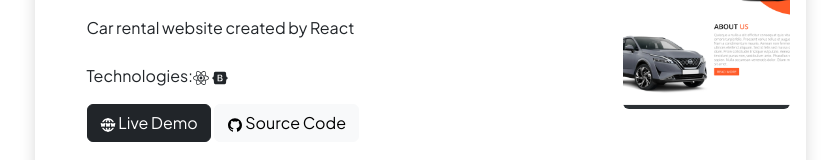
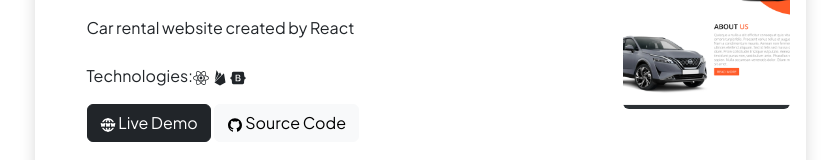
Before and after one commit to fbatuhanr/Portfolio, a React (Create React App) app: page / in a window 1280 px wide. Shown: the part 760-920 px from the top of the page, without its empty margins (220-1060 px from the left). Built offline with nearby package versions, Linux system fonts and the light colour scheme.

Commit message:
Update projects.jsx

```diff
--- a/src/components/projects.jsx
+++ b/src/components/projects.jsx
@@ -20,7 +20,7 @@ const projectsData = [
         title: "Rent a Car",
         description: "Car rental website created by React",
         image: rentacarImg,
-        technologies: [<FaReact title="React"/>, <FaBootstrap title="Bootstrap" />],
+        technologies: [<FaReact title="React"/>, <IoLogoFirebase title="Firebase"/>, <FaBootstrap title="Bootstrap" />],
         liveDemo: "https://rentacar-reactjs.vercel.app",
         sourceCode: "https://github.com/fbatuhanr/RentaCar-ReactJS"
     },
```
